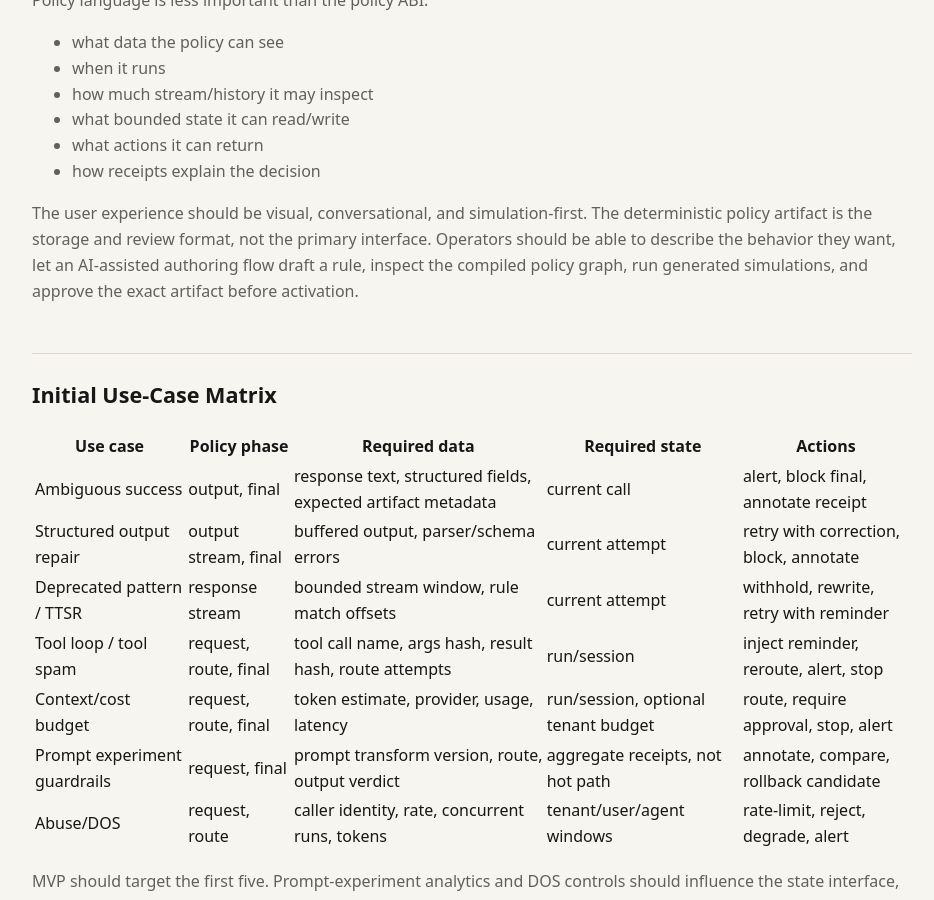
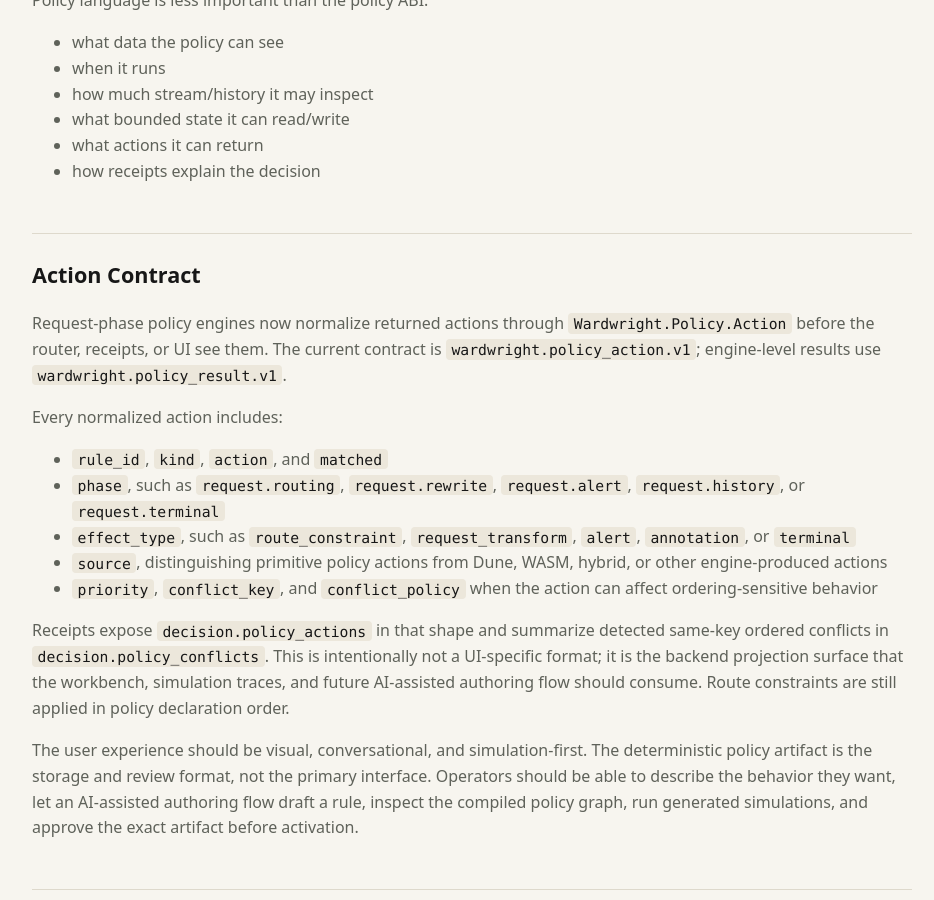
Before and after one commit to bglusman/ingary, a Jekyll site: the page built from docs/policy-engine.md, in a window 1280 px wide and 900 px high, scrolled down 733 px. Shown: the whole window, without its empty margins (168-1102 px from the left). Built offline with Jekyll 4.4.1, drawn with Linux system fonts in a browser that asks for light colours.

Commit message:
Normalize policy action contracts

```diff
--- a/docs/policy-engine.md
+++ b/docs/policy-engine.md
@@ -38,6 +38,31 @@ Policy language is less important than the policy ABI:
 - what bounded state it can read/write
 - what actions it can return
 - how receipts explain the decision
+
+## Action Contract
+
+Request-phase policy engines now normalize returned actions through
+`Wardwright.Policy.Action` before the router, receipts, or UI see them. The
+current contract is `wardwright.policy_action.v1`; engine-level results use
+`wardwright.policy_result.v1`.
+
+Every normalized action includes:
+
+- `rule_id`, `kind`, `action`, and `matched`
+- `phase`, such as `request.routing`, `request.rewrite`, `request.alert`,
+  `request.history`, or `request.terminal`
+- `effect_type`, such as `route_constraint`, `request_transform`, `alert`,
+  `annotation`, or `terminal`
+- `source`, distinguishing primitive policy actions from Dune, WASM, hybrid,
+  or other engine-produced actions
+- `priority`, `conflict_key`, and `conflict_policy` when the action can affect
+  ordering-sensitive behavior
+
+Receipts expose `decision.policy_actions` in that shape and summarize detected
+same-key ordered conflicts in `decision.policy_conflicts`. This is intentionally
+not a UI-specific format; it is the backend projection surface that the
+workbench, simulation traces, and future AI-assisted authoring flow should
+consume. Route constraints are still applied in policy declaration order.
 
 The user experience should be visual, conversational, and simulation-first. The
 deterministic policy artifact is the storage and review format, not the primary
```
Also changed, not shown: docs/architecture-review-tasks.md (+2 -2 lines), 5 other files.
